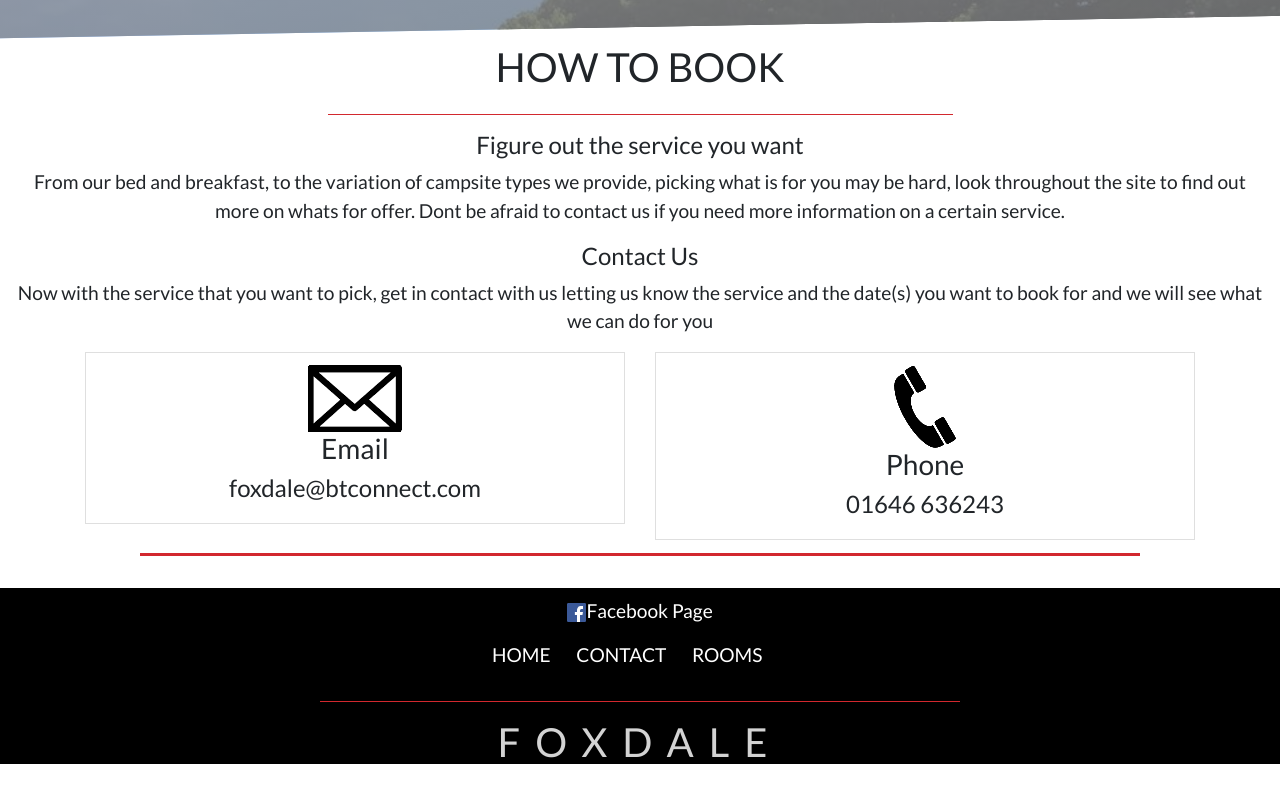
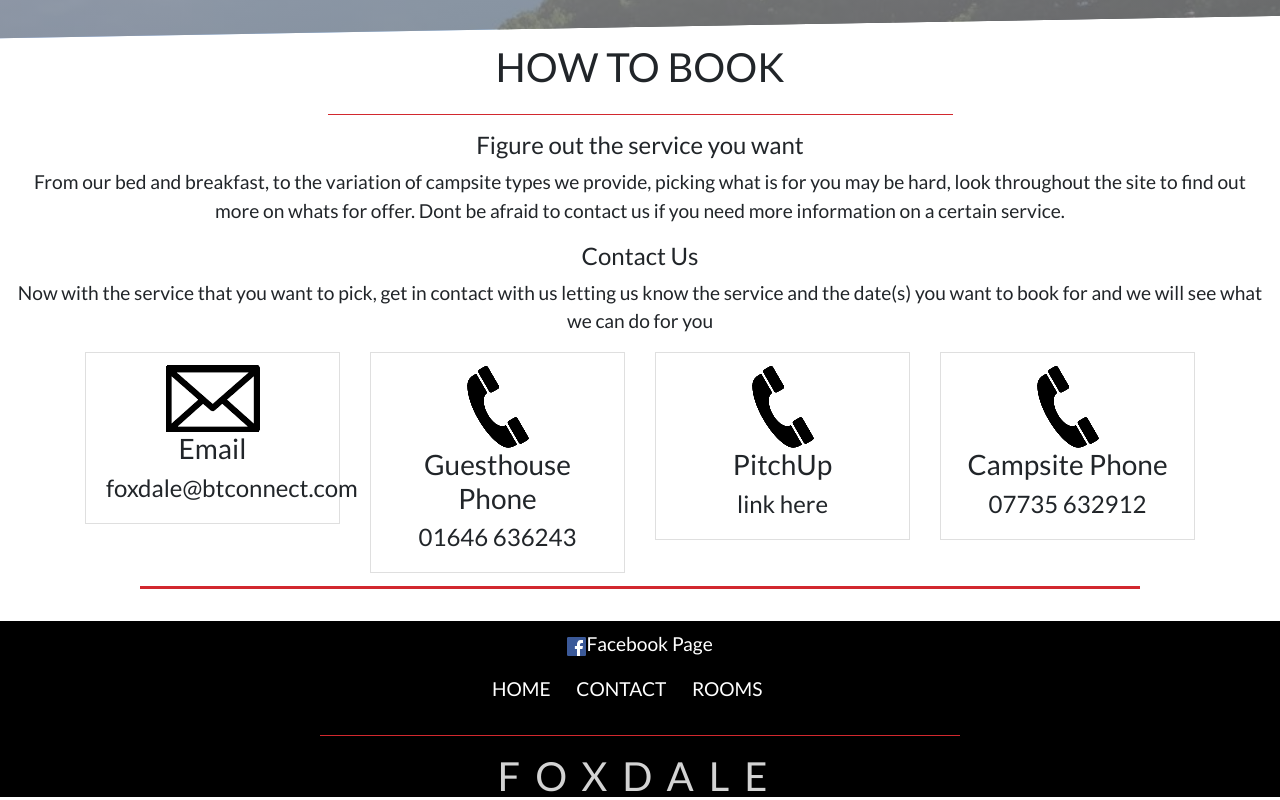
Before and after one commit to jacwhite99/foxtrot-site, a React (Create React App) app in the folder client/: page / in a window 1280 px wide. Shown: the part 1769-2569 px from the top of the page. Before the commit the page ends 2535 px from the top, so only its background shows below. Built offline with nearby package versions, Linux system fonts and the light colour scheme.

Commit message:
Information Changes

```diff
--- a/client/public/index.html
+++ b/client/public/index.html
@@ -2,19 +2,19 @@
 <html lang="en">
 	<head>
 		<meta charset="utf-8" />
-    <link rel="icon" href="%PUBLIC_URL%/favicon.ico" />
+		<!-- <link rel="icon" href="%PUBLIC_URL%/favicon.ico" /> -->
 		<meta name="viewport" content="width=device-width, initial-scale=1" />
 		<meta name="theme-color" content="#000000" />
 		<meta
 			name="description"
 			content="Web site created using create-react-app"
 		/>
-    <link rel="apple-touch-icon" href="%PUBLIC_URL%/logo192.png" />
+		<!-- <link rel="apple-touch-icon" href="%PUBLIC_URL%/logo192.png" /> -->
 		<!--
       manifest.json provides metadata used when your web app is installed on a
       user's mobile device or desktop. See https://developers.google.com/web/fundamentals/web-app-manifest/
     -->
-    <link rel="manifest" href="%PUBLIC_URL%/manifest.json" />
+		<!-- <link rel="manifest" href="%PUBLIC_URL%/manifest.json" /> -->
 		<!--
       Notice the use of %PUBLIC_URL% in the tags above.
       It will be replaced with the URL of the `public` folder during the build.
@@ -24,7 +24,7 @@
       work correctly both with client-side routing and a non-root public URL.
       Learn how to configure a non-root public URL by running `npm run build`.
     -->
-    <title>React App</title>
+		<title>Foxdale - Guesthouse and Campsite</title>
 	</head>
 	<body>
 		<noscript>You need to enable JavaScript to run this app.</noscript>
@@ -38,6 +38,5 @@
 
       To begin the development, run `npm start` or `yarn start`.
       To create a production bundle, use `npm run build` or `yarn build`.
-    -->
-  </body>
+    --></body>
 </html>
--- a/client/src/containers/Home.js
+++ b/client/src/containers/Home.js
@@ -14,6 +14,7 @@ import homeJumbotron from "../data/HomeJumbotron";
 import Email from "../images/email.png";
 import Phone from "../images/phone.png";
 
+//Dale Beach on Jumbotron
 const home = () => {
 	return (
 		<div>
@@ -89,7 +90,7 @@ const home = () => {
 						<ListGroup horizontal>
 							<Container>
 								<Row>
-									<Col sm="6" xs="12">
+									<Col sm="3" xs="12">
 										<ListGroupItem>
 											<div>
 												<img
@@ -101,15 +102,39 @@ const home = () => {
 											</div>
 										</ListGroupItem>
 									</Col>
-									<Col sm="6" xs="12">
+									<Col sm="3" xs="12">
 										<ListGroupItem>
 											<div>
 												<img
 													src={Phone}
 													alt="phone-icon"
 												></img>
-												<h3>Phone</h3>
+												<h3>Guesthouse Phone</h3>
 												<h4>01646 636243</h4>
+											</div>
+										</ListGroupItem>
+									</Col>
+									<Col sm="3" xs="12">
+										<ListGroupItem>
+											<div>
+												<img
+													src={Phone}
+													alt="phone-icon"
+												></img>
+												<h3>PitchUp</h3>
+												<h4>link here</h4>
+											</div>
+										</ListGroupItem>
+									</Col>
+									<Col sm="3" xs="12">
+										<ListGroupItem>
+											<div>
+												<img
+													src={Phone}
+													alt="phone-icon"
+												></img>
+												<h3>Campsite Phone</h3>
+												<h4>07735 632912</h4>
 											</div>
 										</ListGroupItem>
 									</Col>
--- a/client/src/data/Campsite.js
+++ b/client/src/data/Campsite.js
@@ -5,7 +5,15 @@ import image3 from "../images/homeCarousel/bed-view.jpg";
 const campsite = {
 	title: "camp site",
 	text: "text",
-	features: ["feature 1", "feature 2", "feature 3", "feature 4"],
+	features: [
+		"30 Pitches",
+		"15 Pitches with Electric Hook Up - 21 per night per pitch",
+		"15 Normal Pitches - 18 per night per pitch",
+		"A pitch includes up to 2 per people, 1 car, 2 dogs",
+		"If more people on a pitch, its £1 per extra adult per night",
+		"£2 for extra car per night",
+		"No more than 2 dogs"
+	],
 	images: [
 		{ src: image1, altText: "Image 1", caption: "Image 1" },
 		{ src: image2, altText: "Image 2", caption: "Image 2" },
--- a/client/src/data/Guesthouse.js
+++ b/client/src/data/Guesthouse.js
@@ -4,10 +4,21 @@ import image3 from "../images/homeCarousel/bed-view.jpg";
 
 const guesthouse = {
 	title: "guest house",
-	text: "text",
-	features: ["feature 1", "feature 2", "feature 3", "feature 4"],
+	text: "",
+	features: [
+		"4 Rooms Available",
+		"Room 1 - Twin Ensuite (Can be converted to Super King Size) £99 per night",
+		"Room 2 - Seperate Private Showeroom £89 per night",
+		"Room 3 - Twin Ensuite (Can be converted to Super King Size) £99 per night",
+		"Room 4 - Double Ensuite Ground Floor £99 per night",
+		"Includes Breakfast"
+	],
 	images: [
-		{ src: image1, altText: "Image 1", caption: "Image 1" },
+		{
+			src: image1,
+			altText: "Image 1",
+			caption: "Image 1"
+		},
 		{ src: image2, altText: "Image 2", caption: "Image 2" },
 		{ src: image3, altText: "Image 3", caption: "Image 3" }
 	]
```
Lines whose indentation alone changed are shown as unchanged.
